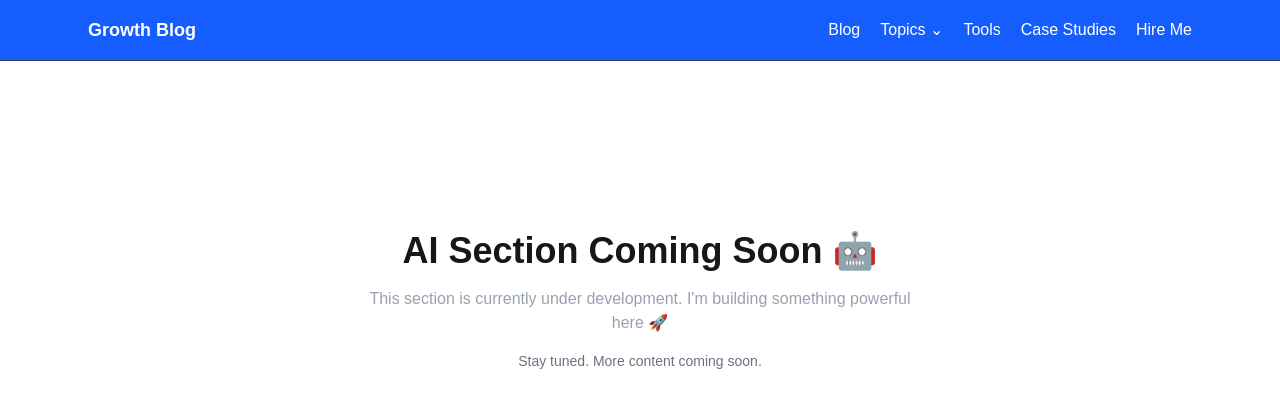
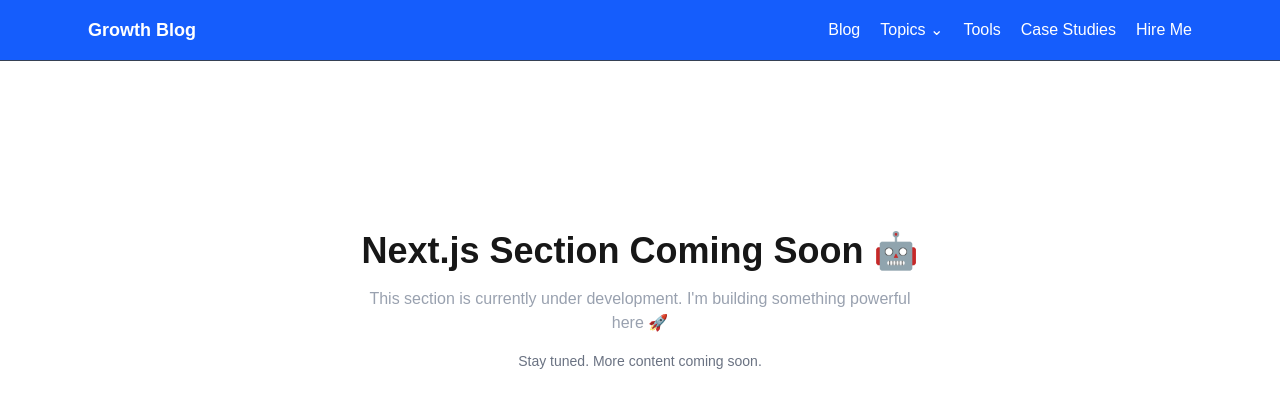
Before and after one commit to troytre/Programmatic-SEO-Blog, a Next.js app: page /topics/nextjs in a window 1280 px wide. Shown: the top 408 px of the page. Built offline with nearby package versions, Linux system fonts and the light colour scheme.

Commit message:
Changed sections on topics

```diff
--- a/app/topics/nextjs/page.tsx
+++ b/app/topics/nextjs/page.tsx
@@ -1,5 +1,5 @@
 import ComingSoon from "@/components/ComingSoon";
 
 export default function AIPage() {
-  return <ComingSoon title="AI Section Coming Soon 🤖" />;
+  return <ComingSoon title="Next.js Section Coming Soon 🤖" />;
 }
--- a/app/topics/programmatic-seo/page.tsx
+++ b/app/topics/programmatic-seo/page.tsx
@@ -1,5 +1,5 @@
 import ComingSoon from "@/components/ComingSoon";
 
 export default function AIPage() {
-  return <ComingSoon title="AI Section Coming Soon 🤖" />;
+  return <ComingSoon title="Programmatic SEO Section Coming Soon 🤖" />;
 }
--- a/app/topics/seo/page.tsx
+++ b/app/topics/seo/page.tsx
@@ -1,5 +1,5 @@
 import ComingSoon from "@/components/ComingSoon";
 
 export default function AIPage() {
-  return <ComingSoon title="AI Section Coming Soon 🤖" />;
+  return <ComingSoon title="SEO Section Coming Soon 🤖" />;
 }
```
